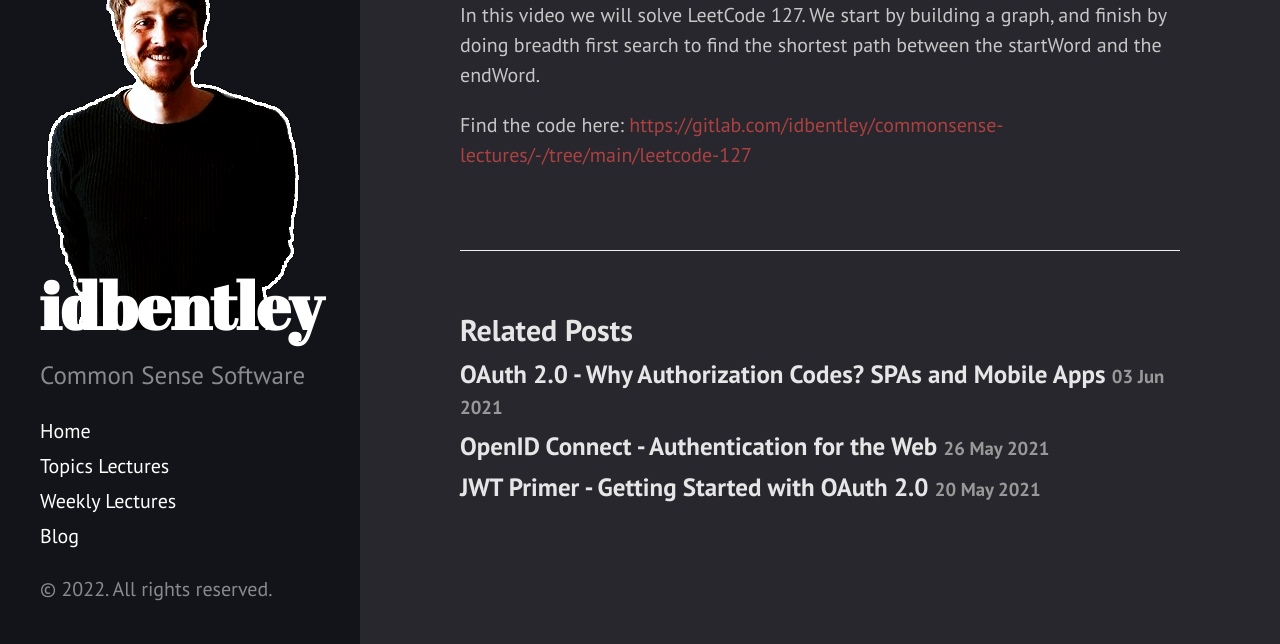
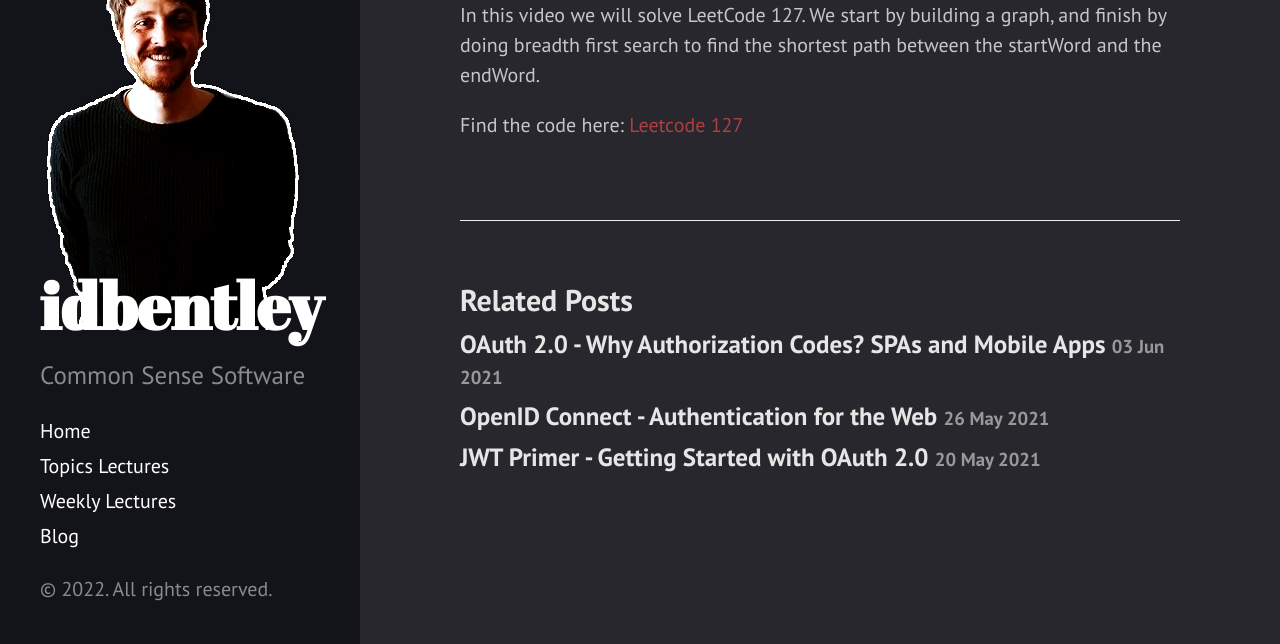
Before and after one commit to idbentley/idbentley.github.io, a Jekyll site: the page built from _posts/weekly/2022-02-16-word-ladder.md, in a window 1280 px wide and 1229 px high. Shown: the part 585-1229 px from the top of the window. Built offline with Jekyll 4.4.1, drawn with Linux system fonts in a browser that asks for light colours; some of the changed lines change nothing that is shown.

Commit message:
update link

```diff
--- a/_posts/weekly/2022-02-16-word-ladder.md
+++ b/_posts/weekly/2022-02-16-word-ladder.md
@@ -11,4 +11,4 @@ categories: live leetcode breadthfirstsearch breadth first search graph traversa
 
 In this video we will solve LeetCode 127.  We start by building a graph, and finish by doing breadth first search to find the shortest path between the startWord and the endWord.
 
-Find the code here: [https://gitlab.com/idbentley/commonsense-lectures/-/tree/main/leetcode-127](Leetcode 127)
+Find the code here: [Leetcode 127](https://gitlab.com/idbentley/commonsense-lectures/-/tree/main/leetcode-127)
```
